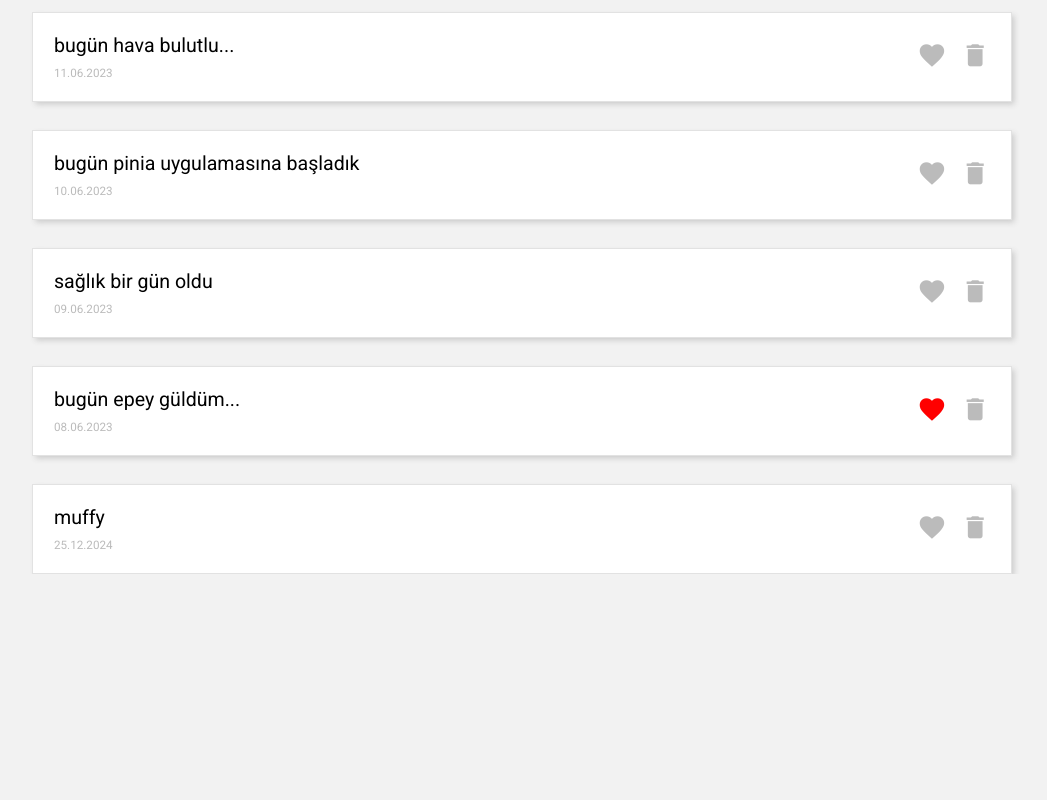
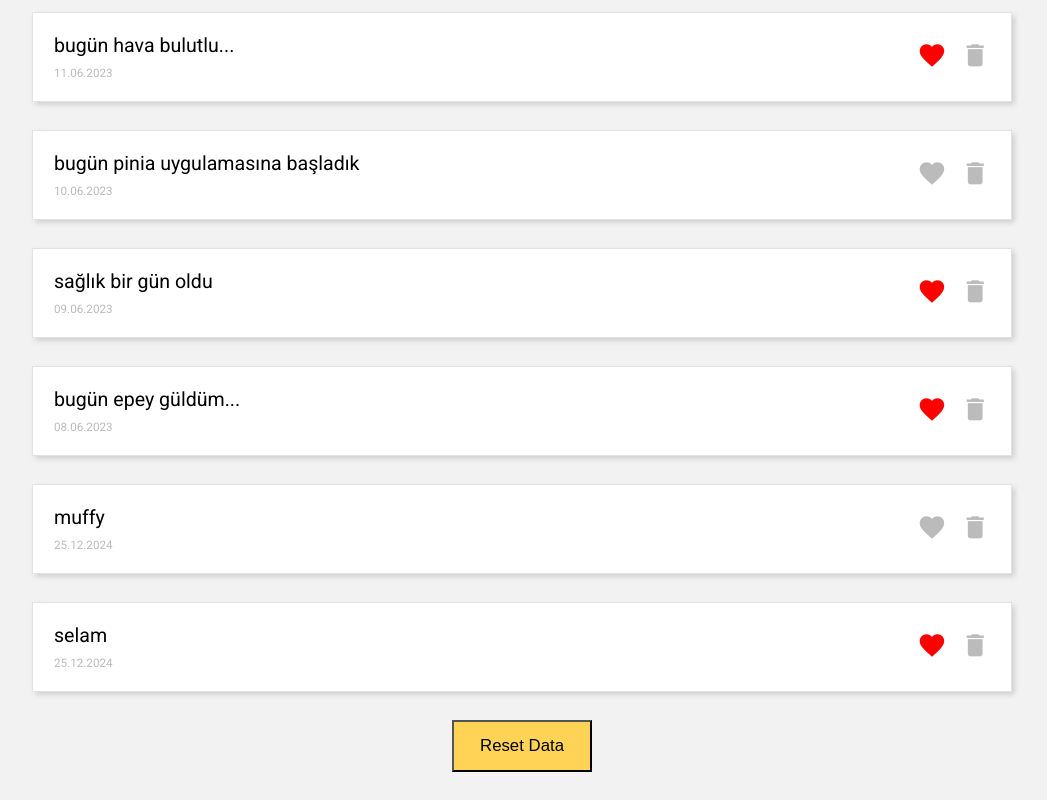
Before and after one commit to VeyselUstuntas/vue-pinia, a Vue app: page / in a window 1280 px wide. Shown: the part 484-1284 px from the top of the page, without its empty margins (118-1165 px from the left). Before the commit the page ends 1058 px from the top, so only its background shows below. Built offline with nearby package versions, Linux system fonts and the light colour scheme; data requests are answered from the project's data file.

Commit message:
feat: store to refs

```diff
--- a/data/db.json
+++ b/data/db.json
@@ -4,7 +4,7 @@
       "id": "1",
       "journal": "bugün hava bulutlu...",
       "date": "11.06.2023",
-      "isFav": false
+      "isFav": true
     },
     {
       "id": "2",
@@ -16,7 +16,7 @@
       "id": "3",
       "journal": "sağlık bir gün oldu",
       "date": "09.06.2023",
-      "isFav": false
+      "isFav": true
     },
     {
       "id": "4",
@@ -29,6 +29,12 @@
       "journal": "muffy\n",
       "date": "25.12.2024",
       "isFav": false
+    },
+    {
+      "id": "6",
+      "journal": "selam",
+      "date": "25.12.2024",
+      "isFav": true
     }
   ]
 }
--- a/src/App.vue
+++ b/src/App.vue
@@ -11,27 +11,30 @@
     <div class="container">
       <div class="new-diary">
         <new-journal></new-journal>
-
       </div>
 
       <div class="data-area">
-        <p v-if="filter === 'all'">There are a total of {{ journalStore.journalLength }} records</p>
-        <p v-if="filter === 'favs'">There are a total of {{ journalStore.journalFavCount }} records</p>
+        <p v-if="filter === 'all'">There are a total of {{ journalLength }} records</p>
+        <p v-if="filter === 'favs'">There are a total of {{ journalFavCount }} records</p>
         <div>
-          <button @click="filter = 'all'" :class="{active: filter === 'all'}">All Journal</button>
-          <button @click="filter = 'favs'" :class="{active: filter === 'favs'}">Favorite Journal</button>
+          <button @click="filter = 'all'" :class="{ active: filter === 'all' }">All Journal</button>
+          <button @click="filter = 'favs'" :class="{ active: filter === 'favs' }">Favorite Journal</button>
         </div>
       </div>
       <div class="journal-list">
-        <template v-for="journal in journalStore.journal" v-if="filter === 'all'">
+        <template v-for="journal in journal" v-if="filter === 'all'">
           <journal-detail :journal="journal"></journal-detail>
         </template>
-        <template v-for="journal in journalStore.favs" v-if="filter === 'favs'">
+        <template v-for="journal in favs" v-if="filter === 'favs'">
           <journal-detail :journal="journal"></journal-detail>
         </template>
       </div>
     </div>
   </main>
+
+  <div class="reset-data">
+    <button @click="journalStore.$reset">Reset Data</button>
+  </div>
 
 </template>
 
@@ -40,6 +43,7 @@ import { defineComponent, ref } from 'vue'
 import { useJournalStore, type Journal } from './stores/JournalStore';
 import JournalDetails from './components/journal-details.vue';
 import NewJournal from './components/new-journal.vue';
+import { storeToRefs } from 'pinia';
 
 
 export default defineComponent({
@@ -50,8 +54,11 @@ export default defineComponent({
   setup() {
     const journalStore = useJournalStore();
     const filter = ref("all");
+
+    const { journal, loading, favs, journalFavCount, journalLength} = storeToRefs(journalStore);
+
     journalStore.getJournal();
-    return { journalStore, filter };
+    return { journalStore, filter, journal, loading, favs, journalFavCount, journalLength};
   }
 
 })
--- a/src/assets/main.css
+++ b/src/assets/main.css
@@ -155,3 +155,18 @@ main i {
 .new-diary button {
     cursor: pointer;
 }
+
+
+/* reset-data */
+
+.reset-data button{
+    background-color: #ffd356;
+    width: 10rem;
+    padding: 1rem;
+    margin: 2rem;
+    font-size: 1.2rem;
+}
+
+.reset-data{
+    text-align: center;
+}
```
